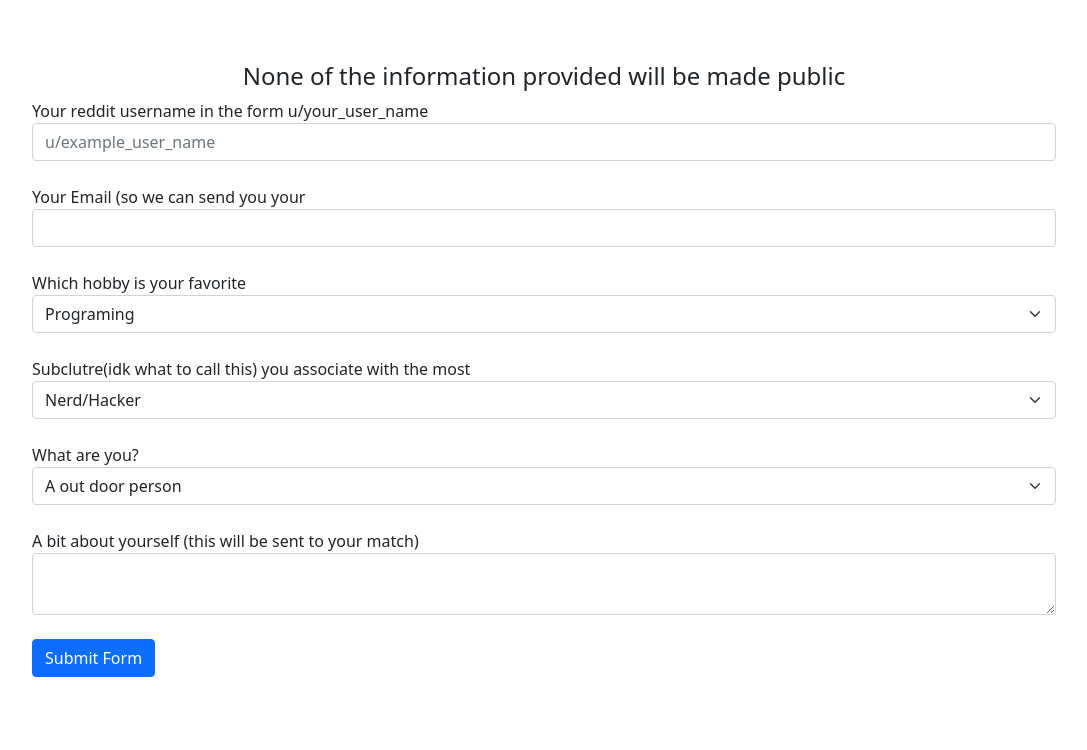
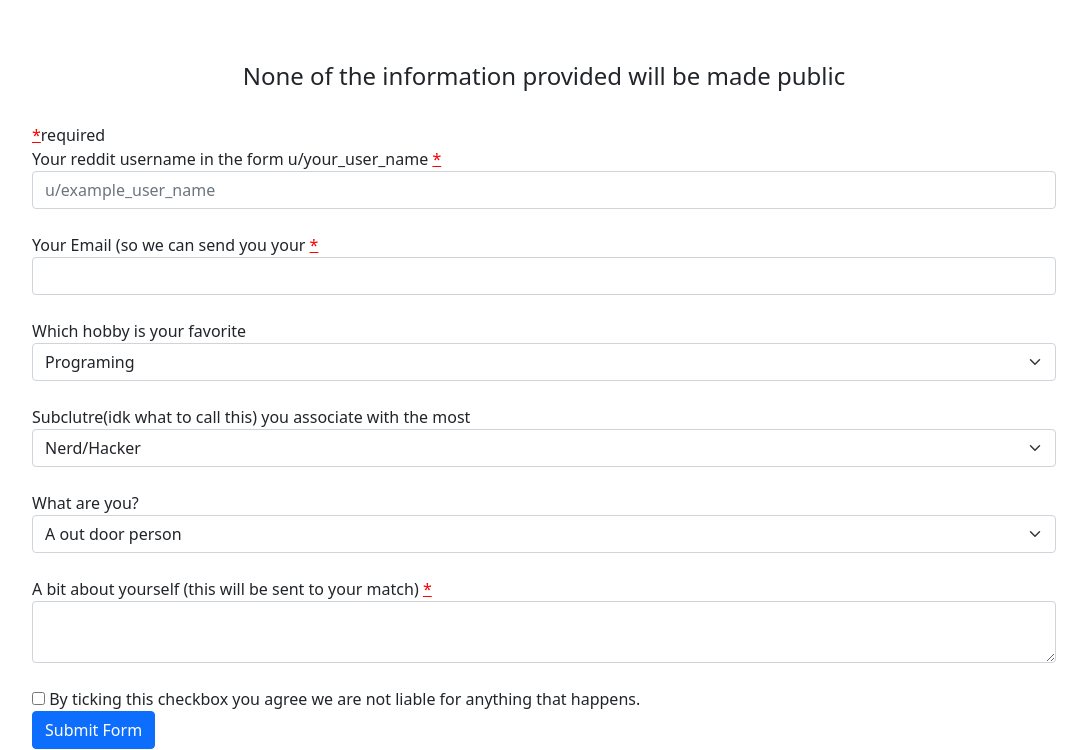
Before and after one commit to advaithm/Teenmatchup, a Flask app: page / in a window 1280 px wide. Shown: the part 50-800 px from the top of the page, without its empty margins (96-1183 px from the left). Run offline with Flask 2, Linux system fonts and the light colour scheme; parts of the project's set-up code (start-up, migrations or seed data) failed here and were passed over; some libraries are stand-ins or nearby versions.

Commit message:
added verification in html

```diff
--- a/website/templates/index.html
+++ b/website/templates/index.html
@@ -11,6 +11,10 @@
             margin-top: 5%;
             margin-right: 10%;
         }
+
+        .required {
+            color: red;
+        }
     </style>
 </head>
 
@@ -19,14 +23,15 @@
         <h1>Enter Your Detials To Find A Friend</h1>
     </header>
     <div class="padded">
-        <h4 align="center">None of the information provided will be made public</h4>
-        <form method="POST">
+        <h4 align="center">None of the information provided will be made public</h4></br>
+        <a class="required">*</a>required
+        <form method="POST" name="matchform" id="matchform">
             <input type="hidden" name="csrf_token" value="{{ csrf_token() }}">
             <label>Your reddit username in the form u/your_user_name</label>
-            <input type="text" class="form-control" name="username" id="username"
-                placeholder="u/example_user_name"></br>
+            <a class="required">*</a><input type="text" class="form-control" name="username" id="username"
+                placeholder="u/example_user_name" required></br>
             <label>Your Email (so we can send you your</label>
-            <input type="email" class="form-control" name="email" id="email"></br>
+            <a class="required">*</a><input type="email" class="form-control" name="email" id="email" required></br>
             <Label>Which hobby is your favorite</Label>
             <select class="form-select" name="hobby" id="hobby">
                 <option value="1">Programing</option>
@@ -50,10 +55,24 @@
                 <option value="3">A bit of both</option>
             </select></br>
             <label>A bit about yourself (this will be sent to your match)</label>
-            <textarea class="form-control" id="description" name="description"></textarea></br>
-            <input type="submit" class="btn btn-primary" value="Submit Form">
+            <a class="required">*</a><textarea class="form-control" id="description" name="description"
+                required></textarea></br>
+            <input type="checkbox" name="tc" id="tc" class="flexCheckDefault" onclick="checkTerms();"><a> By ticking
+                this checkbox you agree we
+                are not
+                liable for anything that happens.</a></br>
+            <input type="submit" name="submit" id="submit" class="btn btn-primary" value="Submit Form">
         </form>
     </div>
+    <script>
+        function checkTerms() {
+            if (document.matchform.tc.checked) {
+                document.matchform.submit.disabled = false;
+            } else {
+                document.matchform.submit.disabled = true;
+            }
+        }
+    </script>
     <script src="https://cdn.jsdelivr.net/npm/bootstrap@5.0.0-beta1/dist/js/bootstrap.bundle.min.js"
         integrity="sha384-ygbV9kiqUc6oa4msXn9868pTtWMgiQaeYH7/t7LECLbyPA2x65Kgf80OJFdroafW"
         crossorigin="anonymous"></script>
```
